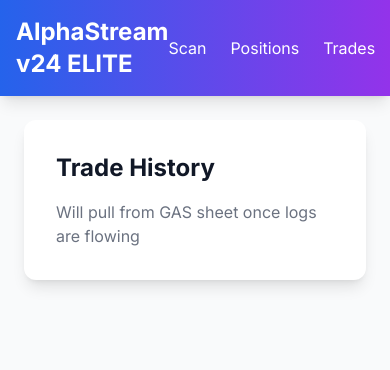
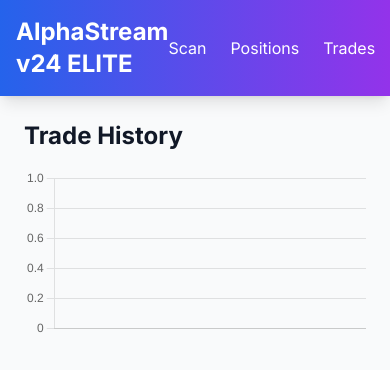
Before and after one commit to kevin-phan-25/alphastream-dashboard, a Next.js app: page /trades in a window 390 px wide. Shown: the top 370 px of the page. Built offline with nearby package versions, Linux system fonts and the light colour scheme; no server answers.

Commit message:
Update page.tsx

```diff
--- a/src/app/trades/page.tsx
+++ b/src/app/trades/page.tsx
@@ -1,9 +1,62 @@
 'use client';
+import { useState, useEffect } from 'react';
+import { Line } from 'react-chartjs-2';
+import { Chart as ChartJS, CategoryScale, LinearScale, PointElement, LineElement, Title } from 'chart.js';
+import axios from 'axios';
+
+ChartJS.register(CategoryScale, LinearScale, PointElement, LineElement, Title);
+
 export default function Trades() {
+  const [trades, setTrades] = useState([]);
+
+  useEffect(() => {
+    const fetchTrades = async () => {
+      try {
+        const res = await axios.get(`${process.env.GAS_SHEET_URL}`);
+        const data = res.data.slice(1);
+        const parsed = data
+          .filter((row: any) => row[1].startsWith('ENTRY') || row[1].startsWith('EXIT'))
+          .map((row: any) => ({
+            symbol: row[2],
+            event: row[1],
+            note: row[3],
+            time: new Date(row[0]).toLocaleDateString(),
+          }));
+        setTrades(parsed);
+      } catch (e) {
+        console.error('GAS fetch failed', e);
+      }
+    };
+    fetchTrades();
+  }, []);
+
+  const chartData = {
+    labels: trades.map((t) => t.time),
+    datasets: [
+      {
+        label: 'Trade Events',
+        data: trades.map(() => Math.random() * 10),  // Placeholder – parse PNL from note
+        borderColor: 'rgb(59, 130, 246)',
+        backgroundColor: 'rgba(59, 130, 246, 0.5)',
+      },
+    ],
+  };
+
   return (
-    <div className="bg-white dark:bg-gray-800 p-8 rounded-xl shadow-lg">
-      <h2 className="text-2xl font-bold mb-4">Trade History</h2>
-      <p className="text-gray-500">Will pull from GAS sheet once logs are flowing</p>
+    <div className="space-y-4">
+      <h2 className="text-2xl font-bold">Trade History</h2>
+      <div className="h-64">
+        <Line data={chartData} options={{ responsive: true }} />
+      </div>
+      <div className="grid grid-cols-1 md:grid-cols-2 gap-4">
+        {trades.slice(-6).map((t, i) => (
+          <div key={i} className="bg-white dark:bg-gray-800 p-4 rounded-lg shadow">
+            <h3 className="font-bold">{t.symbol}</h3>
+            <p className="text-sm">{t.event}: {t.note}</p>
+            <p className="text-xs text-gray-500">{t.time}</p>
+          </div>
+        ))}
+      </div>
     </div>
   );
 }
```
